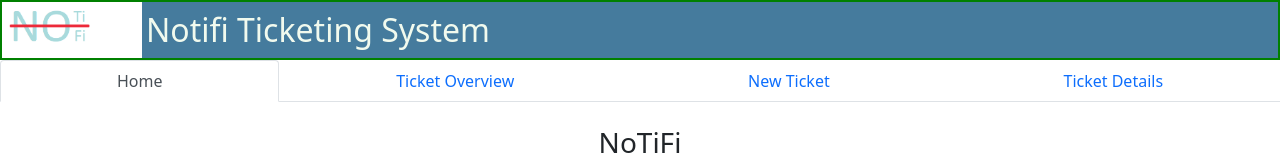
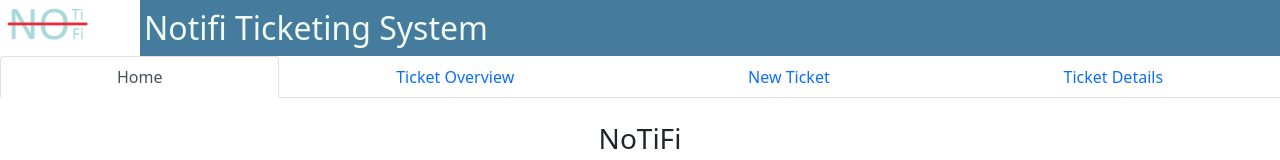
Before and after one commit to cseiter/notifi-frontend, a React (Create React App) app: page / in a window 1280 px wide. Shown: the top 160 px of the page. Built offline with nearby package versions, Linux system fonts and the light colour scheme; no server answers.

Commit message:
remove border from header.css

```diff
--- a/src/components/Header/Header.css
+++ b/src/components/Header/Header.css
@@ -5,7 +5,6 @@
     grid-template-rows: 1fr;
     grid-gap: 20px;
     width: 100%;
-    border: 2px solid green;
 }
 
 .logo {
```
